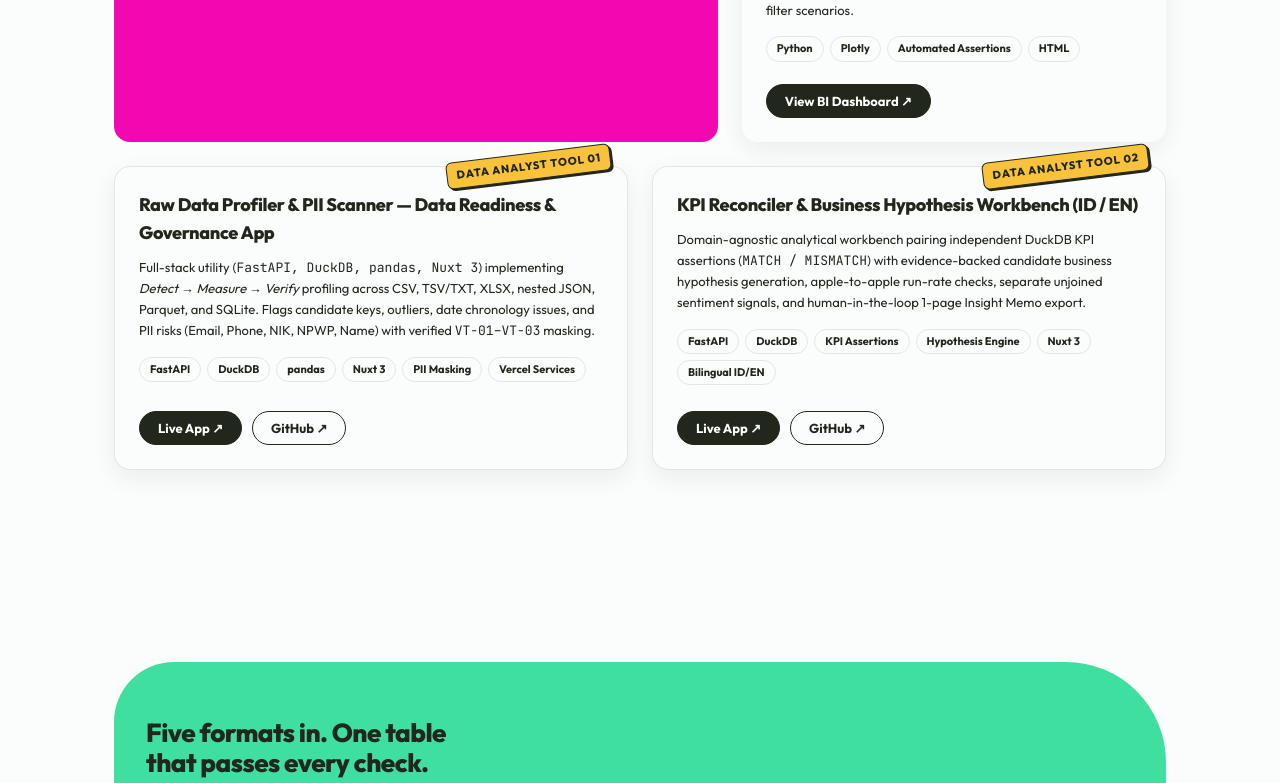
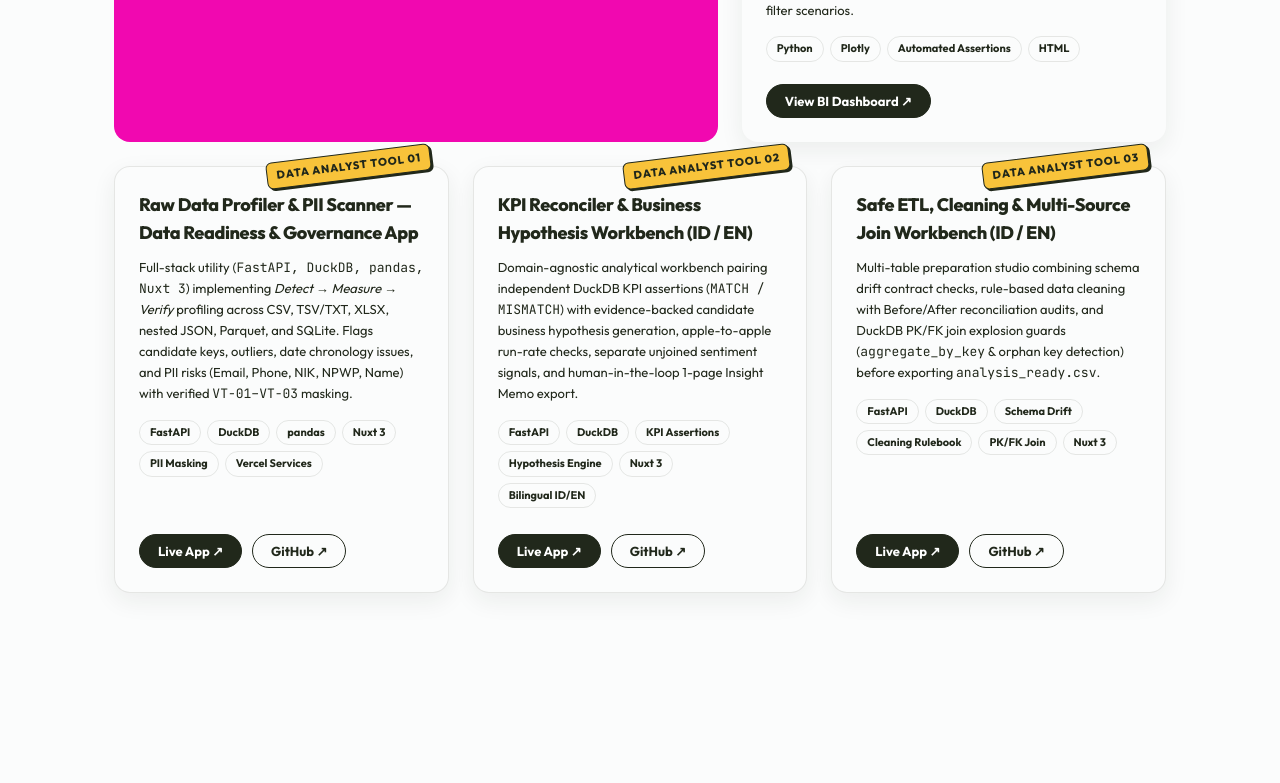
Before and after one commit to NusaibahF-IT/portofolio, a Nuxt app: page / in a window 1280 px wide. Shown: the part 1612-2395 px from the top of the page. Built offline with nearby package versions, Linux system fonts and the light colour scheme.

Commit message:
feat: add Safe ETL, Cleaning & Multi-Source Join Workbench (Tool 03)

```diff
--- a/components/ProjectsBento.vue
+++ b/components/ProjectsBento.vue
@@ -5,7 +5,7 @@
       <div class="intro text-center">
         <h2 class="text-tx">
           <span class="inline-block w-2 h-2 rounded-full bg-act mr-2.5 align-middle"></span>
-          Five projects, built &amp; reconciled to the raw data
+          Six projects, built &amp; reconciled to the raw data
         </h2>
         <p class="max-w-[440px] mx-auto mt-4 opacity-80 text-tx text-sm">
           Every dashboard, pipeline, and analytics tool below ships with automated checks that prove its integrity.
@@ -110,8 +110,8 @@
           </div>
         </article>
 
-        <!-- Project 4: Raw Data Profiler & PII Scanner Web App (6 cols) -->
-        <article class="card md:col-span-6 relative border border-line flex flex-col justify-between">
+        <!-- Project 4: Raw Data Profiler & PII Scanner Web App (4 cols) -->
+        <article class="card md:col-span-4 relative border border-line flex flex-col justify-between">
           <span class="sticker tiny absolute right-4 top-[-14px]">Data Analyst Tool 01</span>
           <div>
             <h3 class="text-lg font-extrabold text-tx">
@@ -150,8 +150,8 @@
           </div>
         </article>
 
-        <!-- Project 5: KPI Reconciler & Business Hypothesis Workbench (6 cols) -->
-        <article class="card md:col-span-6 relative border border-line flex flex-col justify-between">
+        <!-- Project 5: KPI Reconciler & Business Hypothesis Workbench (4 cols) -->
+        <article class="card md:col-span-4 relative border border-line flex flex-col justify-between">
           <span class="sticker tiny absolute right-4 top-[-14px]">Data Analyst Tool 02</span>
           <div>
             <h3 class="text-lg font-extrabold text-tx">
@@ -189,6 +189,46 @@
             </a>
           </div>
         </article>
+
+        <!-- Project 6: Safe ETL, Cleaning & Multi-Source Join Workbench (4 cols) -->
+        <article class="card md:col-span-4 relative border border-line flex flex-col justify-between">
+          <span class="sticker tiny absolute right-4 top-[-14px]">Data Analyst Tool 03</span>
+          <div>
+            <h3 class="text-lg font-extrabold text-tx">
+              Safe ETL, Cleaning &amp; Multi-Source Join Workbench (ID / EN)
+            </h3>
+            <p class="mini text-tx/85 text-[13px] mt-2.5 leading-relaxed">
+              Multi-table preparation studio combining schema drift contract checks, rule-based data cleaning with Before/After reconciliation audits, and DuckDB PK/FK join explosion guards (<span class="font-mono">aggregate_by_key</span> &amp; orphan key detection) before exporting <span class="font-mono">analysis_ready.csv</span>.
+            </p>
+            <div class="mt-4 flex flex-wrap">
+              <span class="chip">FastAPI</span>
+              <span class="chip">DuckDB</span>
+              <span class="chip">Schema Drift</span>
+              <span class="chip">Cleaning Rulebook</span>
+              <span class="chip">PK/FK Join</span>
+              <span class="chip">Nuxt 3</span>
+            </div>
+          </div>
+
+          <div class="acts flex gap-2.5 flex-wrap mt-5">
+            <a
+              class="btn p"
+              href="https://safeetlcleaning.vercel.app"
+              target="_blank"
+              rel="noopener noreferrer"
+            >
+              Live App ↗
+            </a>
+            <a
+              class="btn o"
+              href="https://github.com/NusaibahF-IT/Safe-ETL-Cleaning-Join-Workbench"
+              target="_blank"
+              rel="noopener noreferrer"
+            >
+              GitHub ↗
+            </a>
+          </div>
+        </article>
       </div>
     </div>
   </section>
```
